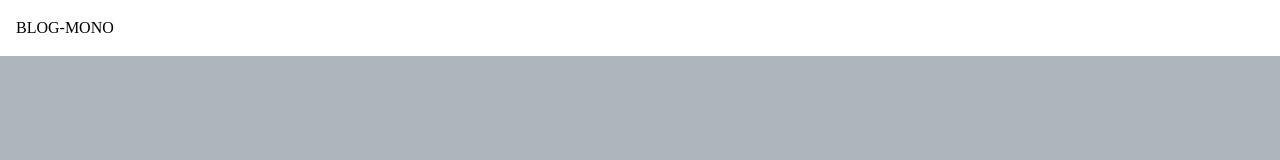
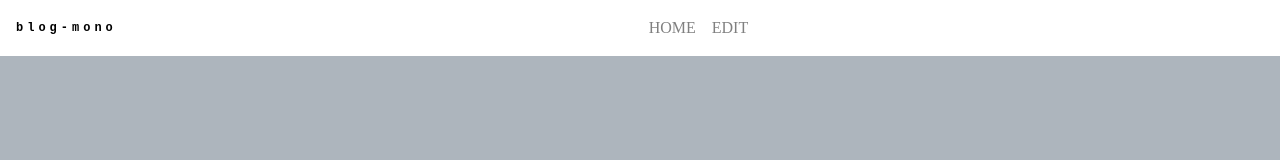
Before and after one commit to silverforge/monostate, a React (Vite) app in the folder apps/blog-mono/: page / in a window 1280 px wide. Shown: the top 160 px of the page. Built offline with nearby package versions, Linux system fonts and the light colour scheme.

Commit message:
navbar done

```diff
--- /dev/null
+++ b/apps/blog-mono/src/app/app.module.css
@@ -0,0 +1,11 @@
+.menu {
+  display: flex;
+  gap: 1rem;
+}
+
+.menu__item {
+  text-decoration: none;
+  text-transform: uppercase;
+  color: var(--color-text);
+  cursor: pointer;
+}
--- a/apps/blog-mono/src/app/app.tsx
+++ b/apps/blog-mono/src/app/app.tsx
@@ -1,10 +1,16 @@
 import { NavBar } from '@monostate/components';
 import styles from './app.module.css';
+import { Link } from 'react-router-dom';
 
 export function App() {
   return (
     <section id="blog-mono-app">
-      <NavBar title='BLOG-MONO' />
+      <NavBar title='BLOG-MONO'>
+        <div className={styles['menu']}>
+          <Link className={styles['menu__item']} to="/">Home</Link>
+          <Link className={styles['menu__item']} to="/">Edit</Link>
+        </div>
+      </NavBar>
     </section>
   );
 }
--- a/packages/components/src/navbar/navbar.module.css
+++ b/packages/components/src/navbar/navbar.module.css
@@ -8,7 +8,23 @@
 
   display: flex;
   align-items: center;
+  gap: 1rem;
 
   padding-left: 1rem;
   padding-right: 1rem;
 }
+
+.container__logo {
+  text-transform: lowercase;
+  letter-spacing: .25rem;
+  font-weight: 700;
+  font-size: .75rem;
+  font-family: 'Courier New', Courier, monospace;
+}
+
+.container__children {
+  flex: 1;
+  display: flex;
+  align-items: center;
+  justify-content: center;
+}
--- a/packages/components/src/navbar/navbar.tsx
+++ b/packages/components/src/navbar/navbar.tsx
@@ -8,8 +8,8 @@ export type NavbarProps = PropsWithChildren<{
 export const NavBar: FC<NavbarProps> = (props) => {
   return (
     <div className={styles['container']}>
-      <span>{props.title}</span>
-      {props.children}
+      <span className={styles['container__logo']}>{props.title}</span>
+      <div className={styles['container__children']}>{props.children}</div>
     </div>
   );
 }
```
